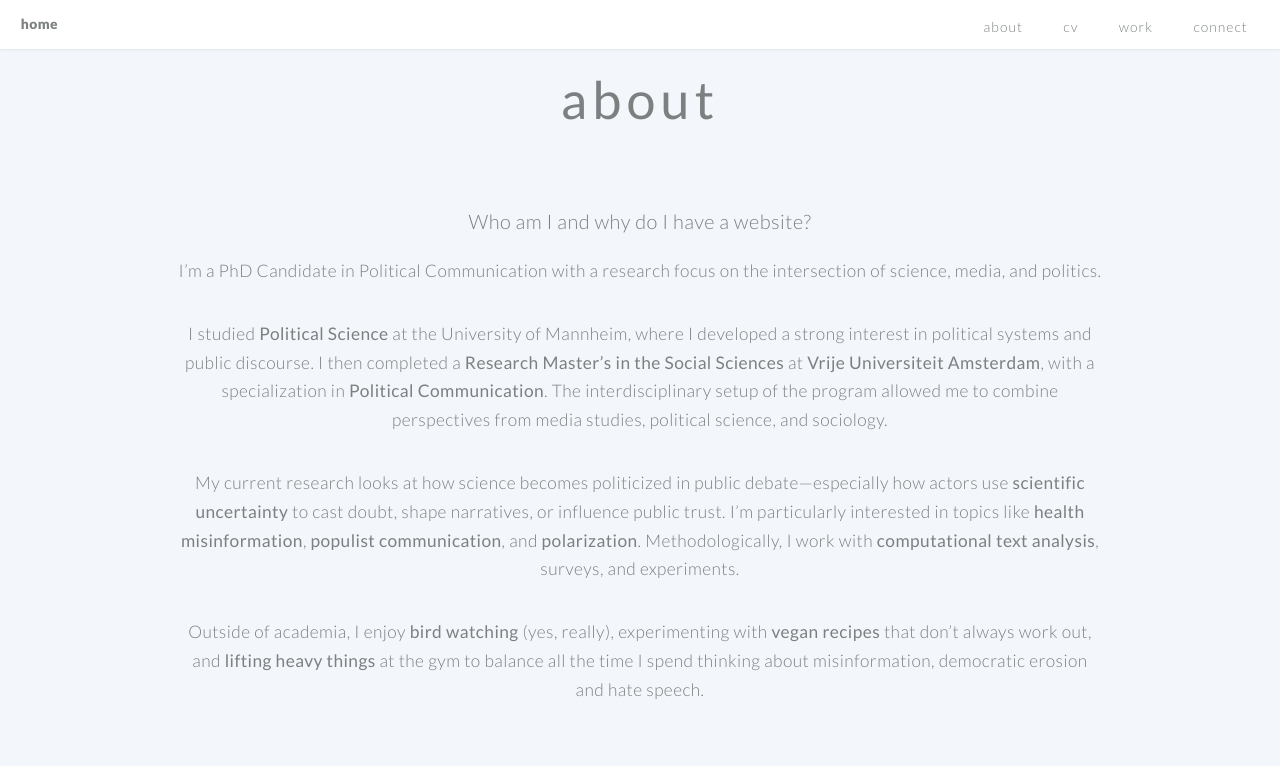
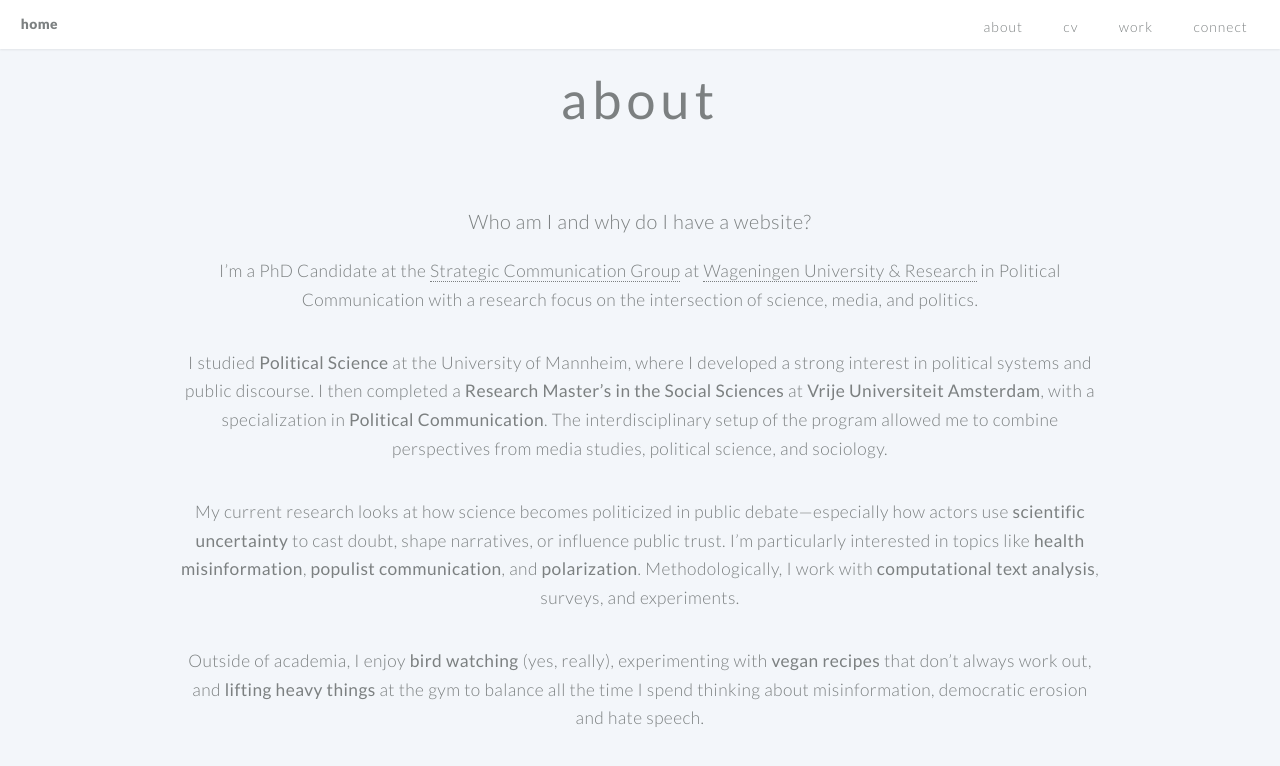
Before and after one commit to denisejroth/denisejroth.github.io, a Jekyll site: the page built from index.md, in a window 1280 px wide and 900 px high, scrolled down 662 px. Shown: the top 766 px of the window. Built offline with Jekyll 4.4.1, drawn with Linux system fonts in a browser that asks for light colours.

Commit message:
Update index.md

```diff
--- a/index.md
+++ b/index.md
@@ -48,7 +48,7 @@ cta_button_label: contact # the label on the button
 ---
 [//]: # (write a bit about yourself here)
 ### Who am I and why do I have a website?
-I'm a PhD Candidate in Political Communication with a research focus on the intersection of science, media, and politics.
+I'm a PhD Candidate at the [Strategic Communication Group](https://www.wur.nl/en/Research-Results/Chair-groups/Social-Sciences/Strategic-Communication-Group.htm) at [Wageningen University & Research](https://www.wur.nl/en.htm) in Political Communication with a research focus on the intersection of science, media, and politics.
 
 I studied **Political Science** at the University of Mannheim, where I developed a strong interest in political systems and public discourse. I then completed a **Research Master's in the Social Sciences** at **Vrije Universiteit Amsterdam**, with a specialization in **Political Communication**. The interdisciplinary setup of the program allowed me to combine perspectives from media studies, political science, and sociology.
 
```
